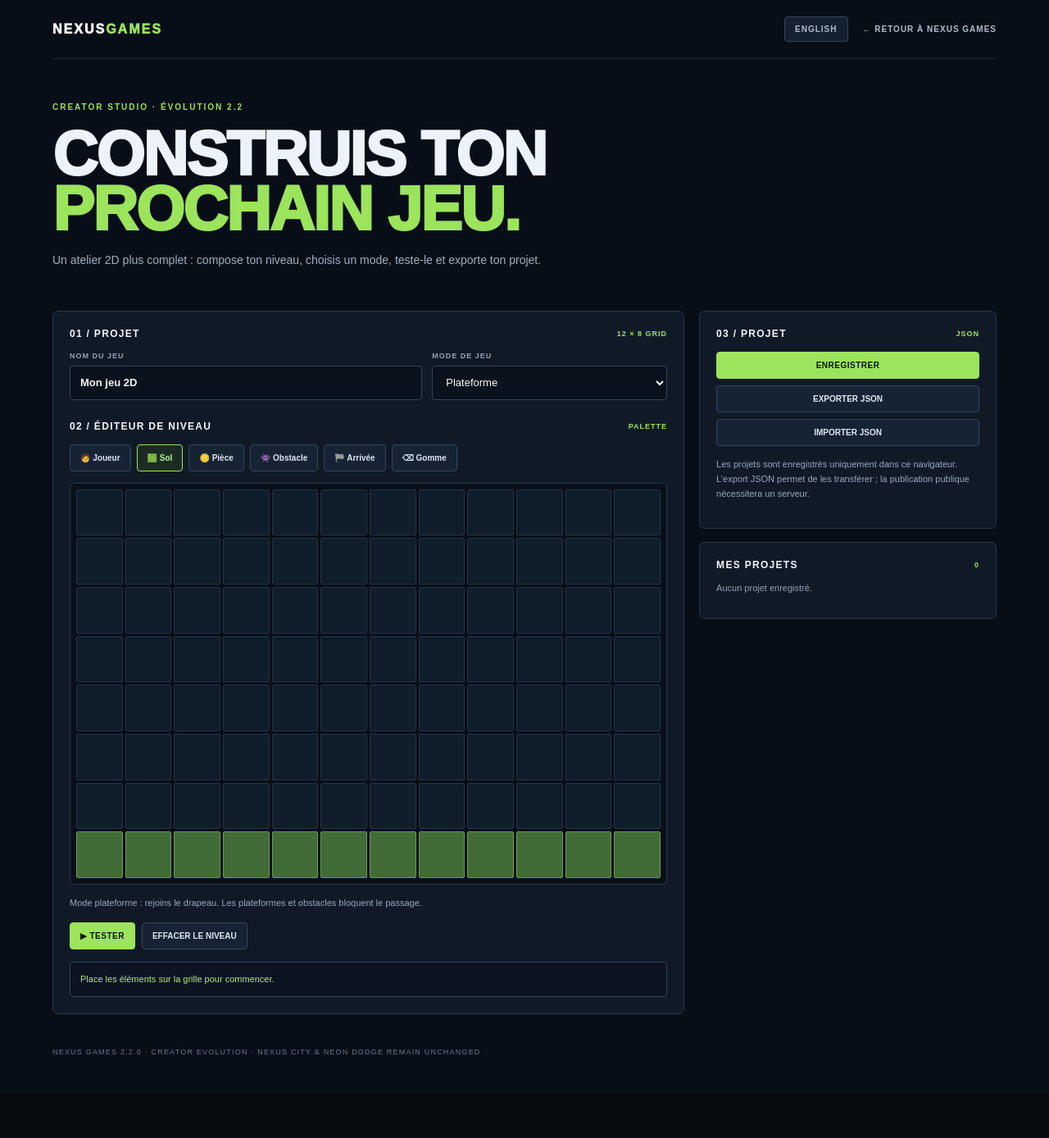
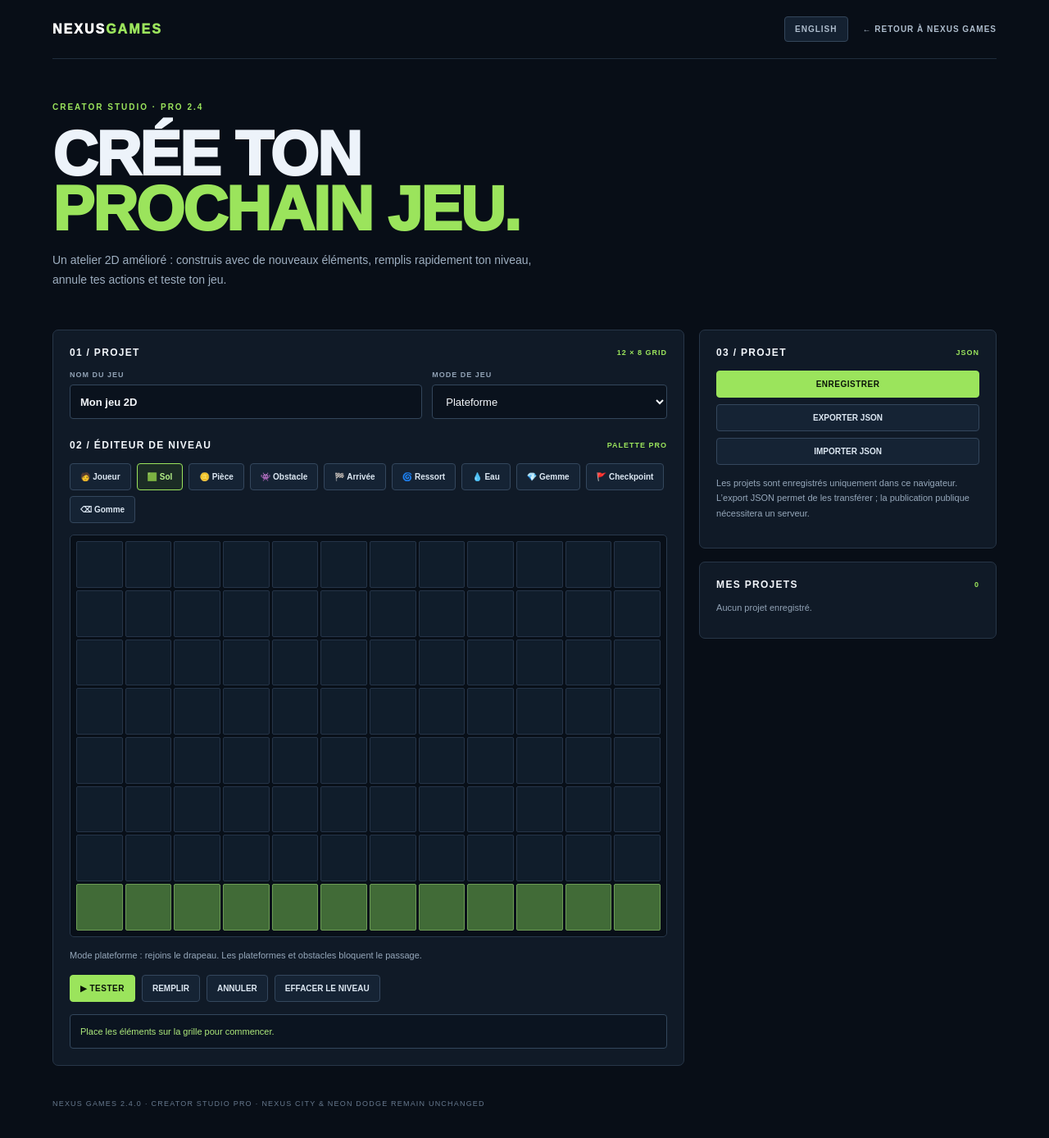
Before and after one commit to jeanlafon12180-ops/nexus-games, a Next.js app: page /creator/evolution in a window 1280 px wide. Shown: the top 1388 px of the page at 82% size. Before the commit the page ends 1333 px from the top, so only its background shows below. Built offline with nearby package versions, Linux system fonts and the light colour scheme; a web font is replaced by a local one.

Commit message:
feat(creator): upgrade Creator Studio Pro 2.4.0

```diff
--- a/src/app/creator/evolution/page.tsx
+++ b/src/app/creator/evolution/page.tsx
@@ -3,21 +3,21 @@
 import { useCallback, useEffect, useMemo, useState } from "react";
 import Link from "next/link";
 
-type Tile = "" | "player" | "platform" | "coin" | "obstacle" | "goal";
+type Tile = "" | "player" | "platform" | "coin" | "obstacle" | "goal" | "spring" | "water" | "gem" | "checkpoint";
 type Mode = "platform" | "dodge";
 type Project = { id: string; title: string; mode: Mode; tiles: Tile[]; updatedAt: string };
 const STORAGE = "nexus-creator-evolution-v1";
 const COUNT = 96;
 const EMPTY: Tile[] = Array.from({ length: COUNT }, (_, i) => i >= 84 ? "platform" : "");
-const VALID: Tile[] = ["", "player", "platform", "coin", "obstacle", "goal"];
+const VALID: Tile[] = ["", "player", "platform", "coin", "obstacle", "goal", "spring", "water", "gem", "checkpoint"];
 
 const copy = {
   fr: {
-    back: "← RETOUR À NEXUS GAMES", kicker: "CREATOR STUDIO · ÉVOLUTION 2.2",
-    titleA: "CONSTRUIS TON", titleB: "PROCHAIN JEU.",
-    intro: "Un atelier 2D plus complet : compose ton niveau, choisis un mode, teste-le et exporte ton projet.",
+    back: "← RETOUR À NEXUS GAMES", kicker: "CREATOR STUDIO · PRO 2.4",
+    titleA: "CRÉE TON", titleB: "PROCHAIN JEU.",
+    intro: "Un atelier 2D amélioré : construis avec de nouveaux éléments, remplis rapidement ton niveau, annule tes actions et teste ton jeu.",
     project: "PROJET", name: "NOM DU JEU", mode: "MODE DE JEU", platform: "Plateforme", dodge: "Évitement",
-    board: "ÉDITEUR DE NIVEAU", palette: "PALETTE", player: "Joueur", ground: "Sol", coin: "Pièce", obstacle: "Obstacle", goal: "Arrivée", erase: "Gomme",
+    board: "ÉDITEUR DE NIVEAU", palette: "PALETTE PRO", player: "Joueur", ground: "Sol", coin: "Pièce", obstacle: "Obstacle", goal: "Arrivée", erase: "Gomme", spring: "Ressort", water: "Eau", gem: "Gemme", checkpoint: "Checkpoint", fill: "REMPLIR", undo: "ANNULER",
     test: "▶ TESTER", edit: "MODE ÉDITION", reset: "EFFACER LE NIVEAU", save: "ENREGISTRER", export: "EXPORTER JSON", import: "IMPORTER JSON",
     library: "MES PROJETS", empty: "Aucun projet enregistré.", load: "OUVRIR", remove: "SUPPRIMER",
     helpPlatform: "Mode plateforme : rejoins le drapeau. Les plateformes et obstacles bloquent le passage.",
@@ -30,11 +30,11 @@ const copy = {
     language: "ENGLISH", private: "Les projets sont enregistrés uniquement dans ce navigateur. L’export JSON permet de les transférer ; la publication publique nécessitera un serveur."
   },
   en: {
-    back: "← BACK TO NEXUS GAMES", kicker: "CREATOR STUDIO · EVOLUTION 2.2",
+    back: "← BACK TO NEXUS GAMES", kicker: "CREATOR STUDIO · PRO 2.4",
     titleA: "BUILD YOUR", titleB: "NEXT GAME.",
-    intro: "A more complete 2D workshop: design a level, choose a mode, play-test it and export your project.",
+    intro: "An upgraded 2D workshop: build with new objects, fill your level quickly, undo edits and play-test your game.",
     project: "PROJECT", name: "GAME TITLE", mode: "GAME MODE", platform: "Platformer", dodge: "Dodge",
-    board: "LEVEL EDITOR", palette: "TOOLBOX", player: "Player", ground: "Ground", coin: "Coin", obstacle: "Obstacle", goal: "Goal", erase: "Eraser",
+    board: "LEVEL EDITOR", palette: "PRO TOOLBOX", player: "Player", ground: "Ground", coin: "Coin", obstacle: "Obstacle", goal: "Goal", erase: "Eraser", spring: "Spring", water: "Water", gem: "Gem", checkpoint: "Checkpoint", fill: "FILL LEVEL", undo: "UNDO",
     test: "▶ PLAY TEST", edit: "EDIT MODE", reset: "CLEAR LEVEL", save: "SAVE PROJECT", export: "EXPORT JSON", import: "IMPORT JSON",
     library: "MY PROJECTS", empty: "No saved projects yet.", load: "OPEN", remove: "DELETE",
     helpPlatform: "Platform mode: reach the flag. Ground and obstacles block your path.",
@@ -54,6 +54,10 @@ const palette: { id: Tile; key: keyof typeof copy.fr; icon: string }[] = [
   { id: "coin", key: "coin", icon: "🪙" },
   { id: "obstacle", key: "obstacle", icon: "👾" },
   { id: "goal", key: "goal", icon: "🏁" },
+  { id: "spring", key: "spring", icon: "🌀" },
+  { id: "water", key: "water", icon: "💧" },
+  { id: "gem", key: "gem", icon: "💎" },
+  { id: "checkpoint", key: "checkpoint", icon: "🚩" },
   { id: "", key: "erase", icon: "⌫" }
 ];
 
@@ -63,6 +67,7 @@ export default function CreatorEvolutionPage() {
   const [title, setTitle] = useState("Mon jeu 2D");
   const [mode, setMode] = useState<Mode>("platform");
   const [tiles, setTiles] = useState<Tile[]>(EMPTY);
+  const [history, setHistory] = useState<Tile[][]>([]);
   const [tool, setTool] = useState<Tile>("platform");
   const [projects, setProjects] = useState<Project[]>([]);
   const [ready, setReady] = useState(false);
@@ -103,13 +108,13 @@ export default function CreatorEvolutionPage() {
     const ny = Math.max(0, Math.min(7, y + dy));
     const next = ny * 12 + nx;
     const cell = tiles[next];
-    if (mode === "platform" && (cell === "platform" || cell === "obstacle")) return;
+    if (mode === "platform" && (cell === "platform" || cell === "obstacle" || cell === "water")) return;
     if (cell === "obstacle") {
       setPlaying(false);
       setNotice(t.hit);
       return;
     }
-    if (cell === "coin") {
+    if (cell === "coin" || cell === "gem") {
       setScore(value => value + 1);
       setTiles(current => current.map((tile, i) => i === next ? "" : tile));
     }
@@ -135,6 +140,26 @@ export default function CreatorEvolutionPage() {
     window.addEventListener("keydown", onKey);
     return () => window.removeEventListener("keydown", onKey);
   }, [playing, move]);
+
+  const placeTile = (index: number) => {
+    if (playing) return;
+    setHistory(current => [...current.slice(-19), tiles]);
+    setTiles(current => current.map((value, i) => i === index ? tool : value));
+  };
+
+  const fillLevel = () => {
+    if (playing) return;
+    setHistory(current => [...current.slice(-19), tiles]);
+    setTiles(current => current.map(value => value === "" ? tool : value));
+    setNotice(lang === "fr" ? "Les cases vides ont été remplies." : "Empty cells have been filled.");
+  };
+
+  const undo = () => {
+    if (playing || history.length === 0) return;
+    setTiles(history[history.length - 1]);
+    setHistory(current => current.slice(0, -1));
+    setNotice(lang === "fr" ? "Dernière modification annulée." : "Last edit undone.");
+  };
 
   const start = () => {
     const startIndex = tiles.findIndex(tile => tile === "player");
@@ -180,7 +205,7 @@ export default function CreatorEvolutionPage() {
   };
 
   const load = (p: Project) => { setTitle(p.title); setMode(p.mode); setTiles(p.tiles); setPlaying(false); };
-  const tileIcon = (tile: Tile) => tile === "player" ? "🧑" : tile === "coin" ? "🪙" : tile === "obstacle" ? "👾" : tile === "goal" ? "🏁" : "";
+  const tileIcon = (tile: Tile) => tile === "player" ? "🧑" : tile === "coin" ? "🪙" : tile === "obstacle" ? "👾" : tile === "goal" ? "🏁" : tile === "spring" ? "🌀" : tile === "water" ? "💧" : tile === "gem" ? "💎" : tile === "checkpoint" ? "🚩" : "";
   const projectCount = useMemo(() => ready ? projects.length : 0, [ready, projects.length]);
 
   return <main className="evo-page">
@@ -192,10 +217,10 @@ export default function CreatorEvolutionPage() {
         <div className="evo-fields"><label>{t.name}<input value={title} maxLength={40} onChange={e=>setTitle(e.target.value)}/></label><label>{t.mode}<select value={mode} onChange={e=>{setMode(e.target.value as Mode);setPlaying(false);}}><option value="platform">{t.platform}</option><option value="dodge">{t.dodge}</option></select></label></div>
         <div className="evo-panel-head"><h2>02 / {t.board}</h2><span>{t.palette}</span></div>
         <div className="evo-palette">{palette.map(item=><button key={item.key} className={tool===item.id?"selected":""} onClick={()=>{setTool(item.id);setPlaying(false);}}>{item.icon} {t[item.key]}</button>)}</div>
-        <div className="evo-grid" aria-label={t.board}>{tiles.map((tile,index)=><button key={index} disabled={playing} onClick={()=>setTiles(current=>current.map((value,i)=>i===index?tool:value))} className={"evo-cell "+(tile?"cell-"+tile:"")} aria-label={"Tile "+(index+1)}>{playing && index === player ? "🧑" : tileIcon(tile)}</button>)}</div>
+        <div className="evo-grid" aria-label={t.board}>{tiles.map((tile,index)=><button key={index} disabled={playing} onClick={()=>placeTile(index)} className={"evo-cell "+(tile?"cell-"+tile:"")} aria-label={"Tile "+(index+1)}>{playing && index === player ? "🧑" : tileIcon(tile)}</button>)}</div>
         <p className="evo-help">{mode === "platform" ? t.helpPlatform : t.helpDodge}</p>
         {playing && <div className="evo-score">SCORE : {score} {mode === "dodge" ? "/ 5" : ""}</div>}
-        <div className="evo-actions"><button className="evo-primary" onClick={playing?()=>setPlaying(false):start}>{playing?t.edit:t.test}</button><button onClick={()=>{setTiles(EMPTY);setPlaying(false);setScore(0);}}>{t.reset}</button></div>
+        <div className="evo-actions"><button className="evo-primary" onClick={playing?()=>setPlaying(false):start}>{playing?t.edit:t.test}</button><button onClick={fillLevel} disabled={playing}>{t.fill}</button><button onClick={undo} disabled={playing || history.length===0}>{t.undo}</button><button onClick={()=>{setHistory(current=>[...current.slice(-19),tiles]);setTiles(EMPTY);setPlaying(false);setScore(0);}}>{t.reset}</button></div>
         {playing && <div className="evo-pad"><button onClick={()=>move(0,-1)}>↑</button><div><button onClick={()=>move(-1,0)}>←</button><button onClick={()=>move(0,1)}>↓</button><button onClick={()=>move(1,0)}>→</button></div></div>}
         <div className="evo-status" role="status">{notice}</div>
       </section>
@@ -204,6 +229,6 @@ export default function CreatorEvolutionPage() {
         <section className="evo-panel"><div className="evo-panel-head"><h2>{t.library}</h2><span>{projectCount}</span></div>{projects.length===0?<p className="evo-empty">{t.empty}</p>:<div className="evo-projects">{projects.map(p=><article key={p.id}><b>{p.title}</b><small>{p.mode==="platform"?t.platform:t.dodge} · {p.updatedAt?new Date(p.updatedAt).toLocaleDateString(lang==="fr"?"fr-FR":"en-GB"):""}</small><div><button onClick={()=>load(p)}>{t.load}</button><button onClick={()=>exportProject(p)}>{t.export}</button><button onClick={()=>persist(projects.filter(item=>item.id!==p.id))}>{t.remove}</button></div></article>)}</div>}</section>
       </aside>
     </div>
-    <footer className="evo-footer">NEXUS GAMES 2.2.0 · CREATOR EVOLUTION · NEXUS CITY & NEON DODGE REMAIN UNCHANGED</footer>
+    <footer className="evo-footer">NEXUS GAMES 2.4.0 · CREATOR STUDIO PRO · NEXUS CITY & NEON DODGE REMAIN UNCHANGED</footer>
   </main>;
 }
```
